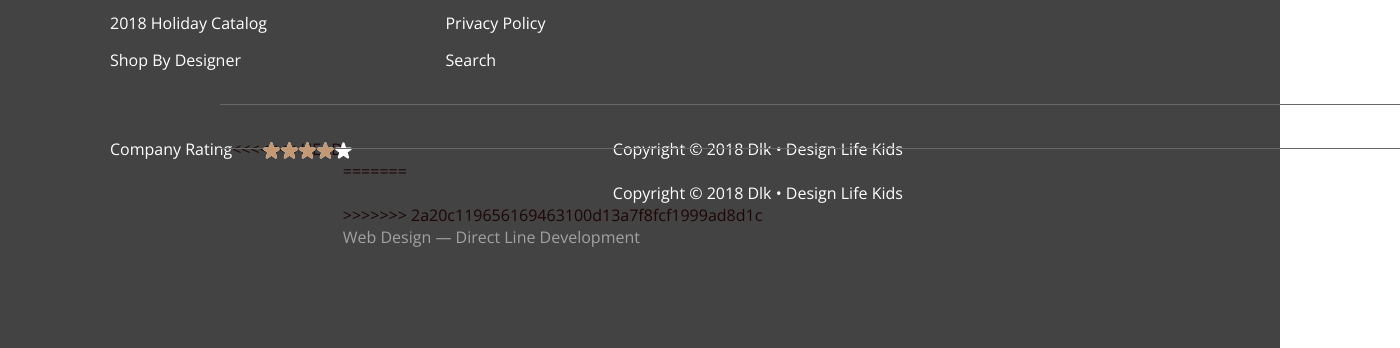
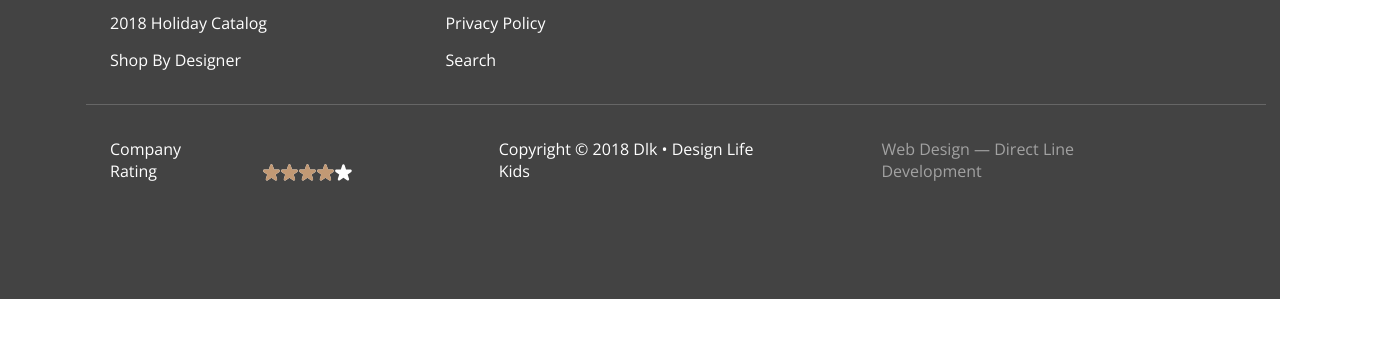
Before and after one commit to dl-academy-edu/ds-bozhin-aleksandr-1, a plain HTML site: page f106/pages/toys.html in a window 1280 px wide. Shown: the part 2145-2493 px from the top of the page, 1400 px wide, since content can reach past the window. After the commit the page ends 2444 px from the top, so only its background shows below. Drawn offline with nearby package versions, Linux system fonts and the light colour scheme.

Commit message:
Для Татьяны на проверку" - исправлено 06

```diff
--- a/f106/css/contactus.css
+++ b/f106/css/contactus.css
@@ -144,7 +144,6 @@
 }
 .checkbox-input:checked + .checkbox-label::after {
     opacity: 1;
-    /* background-color: #FFFFFF; */
 }
 .checkbox-input:disabled + .checkbox-label::before {
     opacity: 1;
--- a/f106/pages/toys.html
+++ b/f106/pages/toys.html
@@ -321,14 +321,10 @@
                     </fieldset>
 
                 </div>
-                <<<<<<< HEAD <div class="items-link">
+                <div class="items-link">
                     <p class="line-footer">Copyright © 2018 Dlk • Design Life Kids</p>
-                    =======
-                    <div class="items-link">
-                        <p class="line-footer">Copyright © 2018 Dlk • Design Life Kids</p>
-                        >>>>>>> 2a20c119656169463100d13a7f8fcf1999ad8d1c
-                    </div>
-                    <div class=""><a class="items-link-info" href="#">Web Design — Direct Line Development</a></div>
+                </div>
+                <div class=""><a class="items-link-info" href="#">Web Design — Direct Line Development</a></div>
             </div>
         </div>
     </footer>
```
